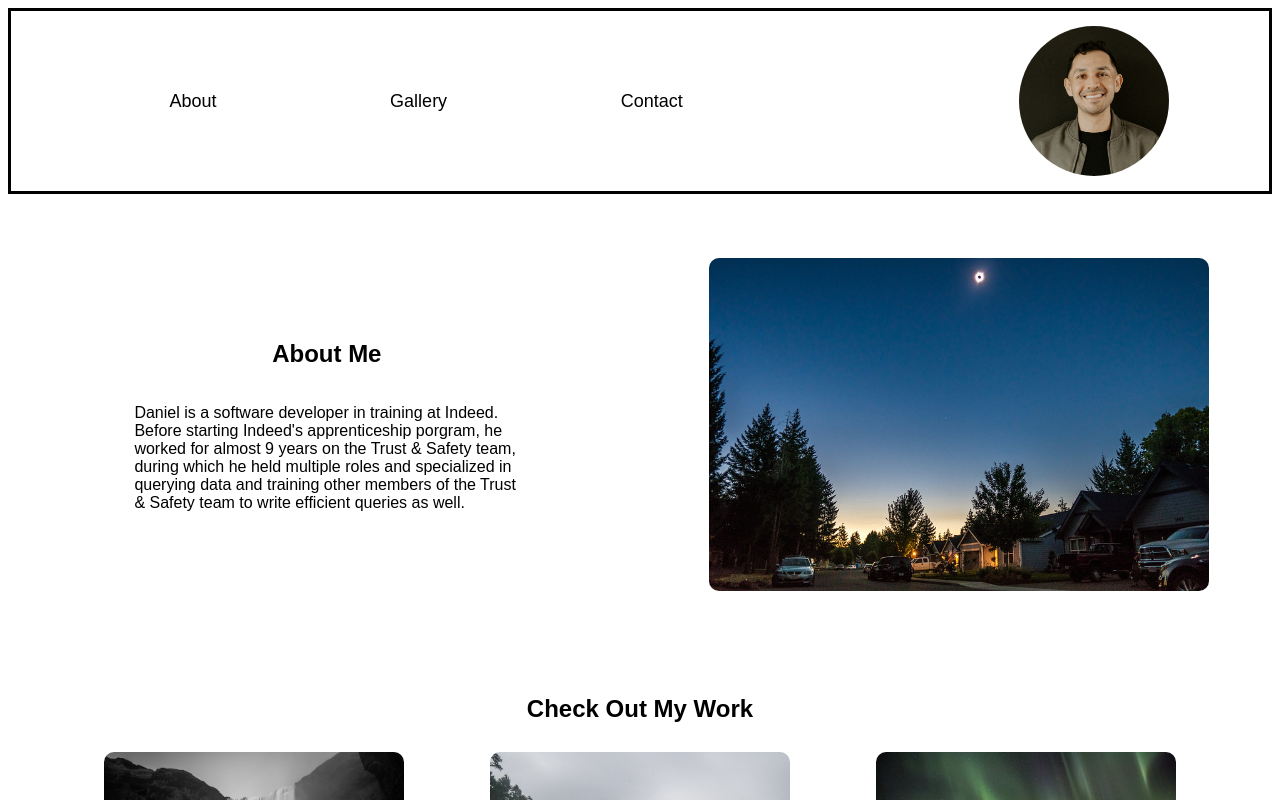
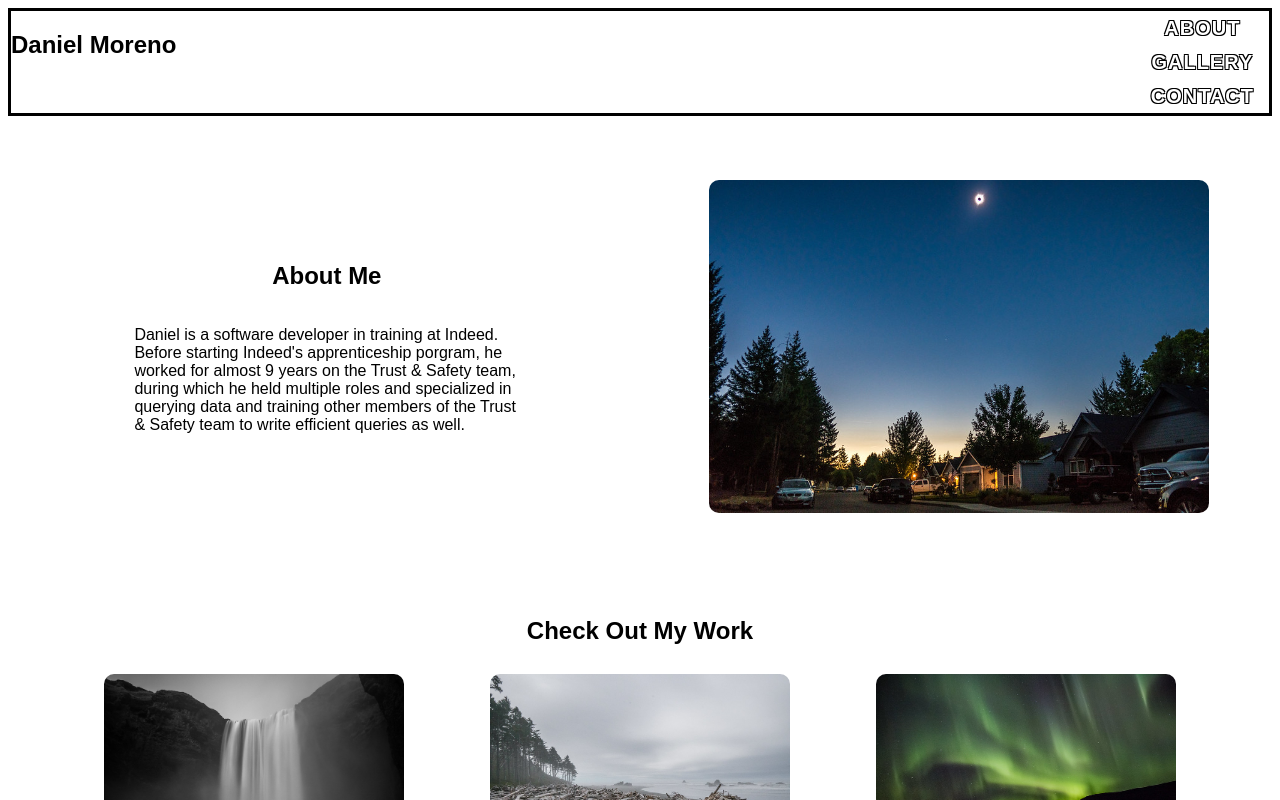
Before and after one commit to danielmorenotx/portfolio_react, a React (Vite) app: page / in a window 1280 px wide. Shown: the top 800 px of the page. Built offline with nearby package versions, Linux system fonts and the light colour scheme.

Commit message:
updated nav

```diff
--- a/src/components/Header/Header.css
+++ b/src/components/Header/Header.css
@@ -1,42 +1,34 @@
-#picture-of-me {
-    display:none
-}
-
 .heading-nav {
     border: black solid;
     display: flex;
     flex-direction: column;
 }
 
-h1 {
-    display: none;
-}
-
 nav {
     display: flex;
     flex-direction: column;
     align-items: center;
-    width: 100%;
-}
-
-nav div {
-    margin: 10px;
 }
 
 nav a {
     color: black;
     text-decoration: none;
-    font-size: 18px;
     padding: 5px 15px;
-    border-radius: 5px;
     transition: background-color 0.3s;
+    font-weight: bolder;
+    font-size: 20px;
+    line-height: 24px;
+    letter-spacing: 0.05em;
+    text-transform: uppercase;
+    color: rgb(255, 255, 255);
+    text-shadow: -1px -1px 0 #000, 1px -1px 0 #000, -1px 1px 0 #000, 1px 1px 0 #000;
 }
 
 nav a:hover {
     background-color: #acacac;
 }
 
-@media screen and (min-width: 800px) {
+@media screen and (min-width: 1024px) {
     .heading-nav {
         border: black solid;
         display: flex;
@@ -45,24 +37,7 @@ nav a:hover {
     }
 
     nav {
-        width: 66%;
         display: flex;
-        flex-direction: row;
-        align-items: center;
-        justify-content: space-evenly;
+        flex-direction: column;
     }
-
-    .link-container {
-        display: flex;
-        justify-content: space-evenly;
-    }
-
-    #picture-of-me {
-        display: block;
-        margin: 15px 100px;
-        height: auto;
-        width: 150px;
-        border-radius: 200px;
-    }
-
 }
--- a/src/components/Header/Header.jsx
+++ b/src/components/Header/Header.jsx
@@ -10,6 +10,7 @@ const Header = () => {
 
     return (
         <section className="heading-nav">
+            <h1>Daniel Moreno</h1>
             <nav>
                 {
                     listObjects.map((list, index) => <List
@@ -18,8 +19,6 @@ const Header = () => {
                     name={list.name}/>)
                 }
             </nav>
-            <h1>Daniel Moreno website</h1>
-            <img src="images/me.JPEG" alt="picture of me" id="picture-of-me"></img>
         </section>
     );
 };
```
